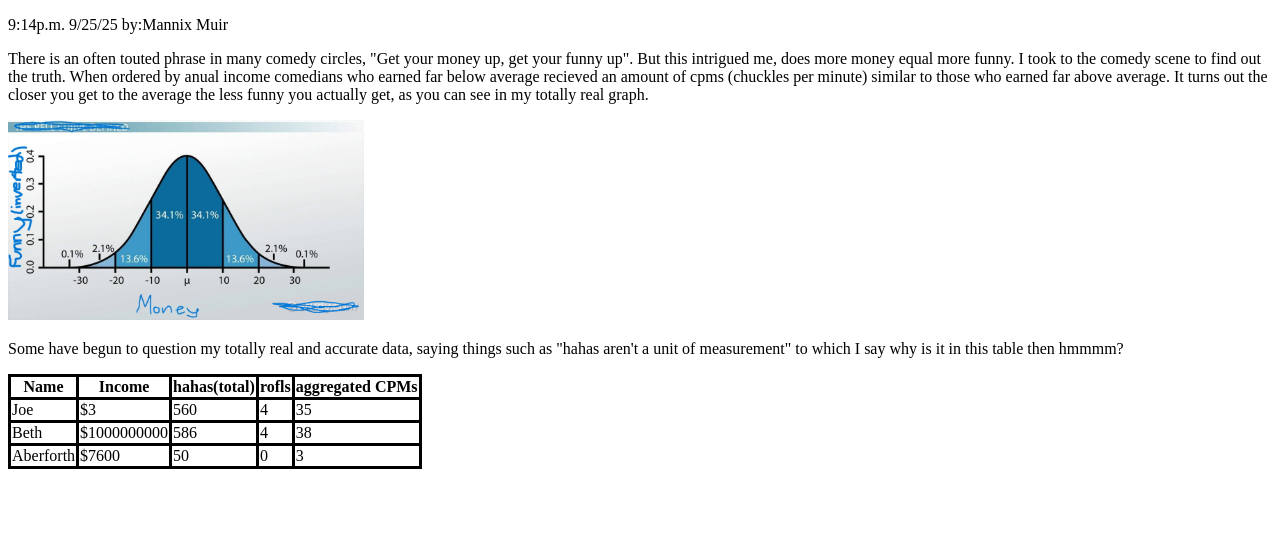
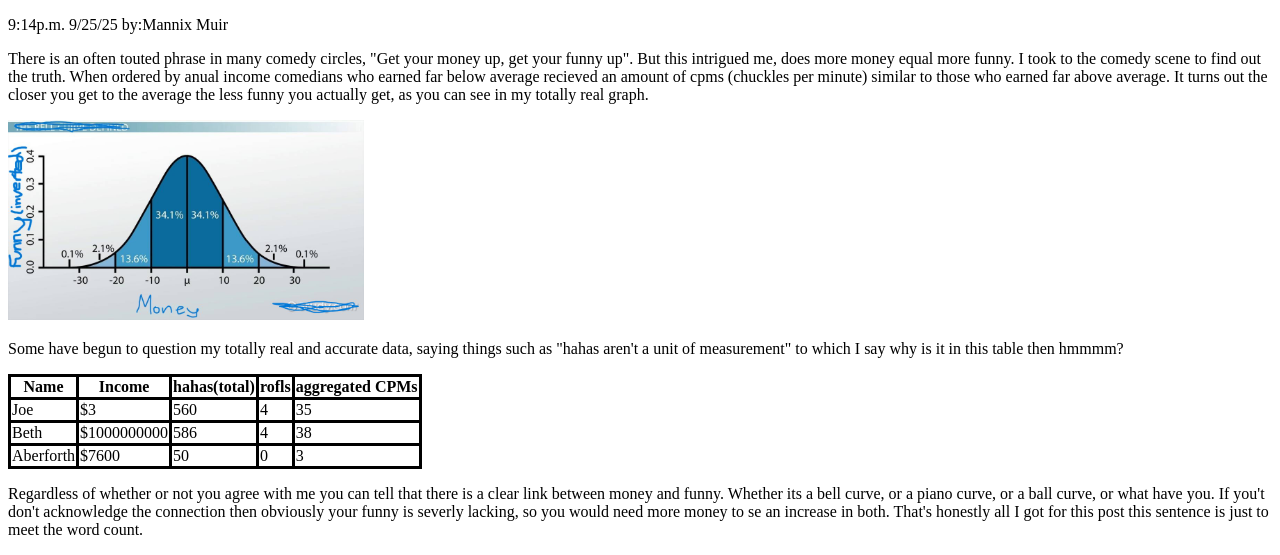
Before and after one commit to Mannix-Codes/mi349_blog, a plain HTML site: page index.html in a window 1280 px wide. Shown: the part 513-1068 px from the top of the page. Before the commit the page ends 990 px from the top, so only its background shows below. Drawn offline with Linux system fonts and the light colour scheme.

Commit message:
Finished Home page

```diff
--- a/index.html
+++ b/index.html
@@ -76,6 +76,7 @@
                 </tr>
             </tbody>
         </table>
+        <p>Regardless of whether or not you agree with me you can tell that there is a clear link between money and funny. Whether its a bell curve, or a piano curve, or a ball curve, or what have you. If you't don't acknowledge the connection then obviously your funny is severly lacking, so you would need more money to se an increase in both. That's honestly all I got for this post this sentence is just to meet the word count.</p>
     </section>
 </body>
 </html>
```
Also changed, not shown: about.html (+1 -0 lines), Img_2025_08_05_22_39_06~2.jpeg (added).
